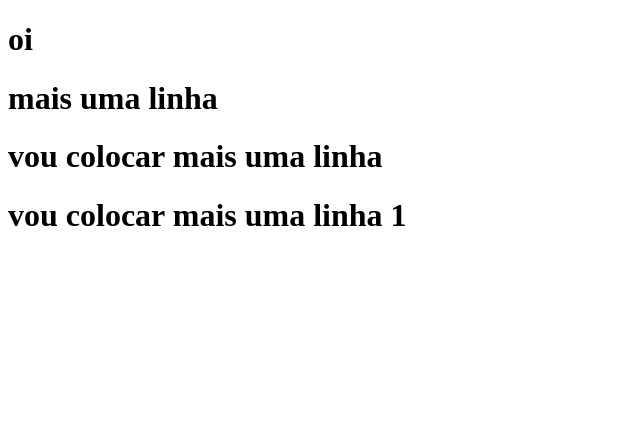
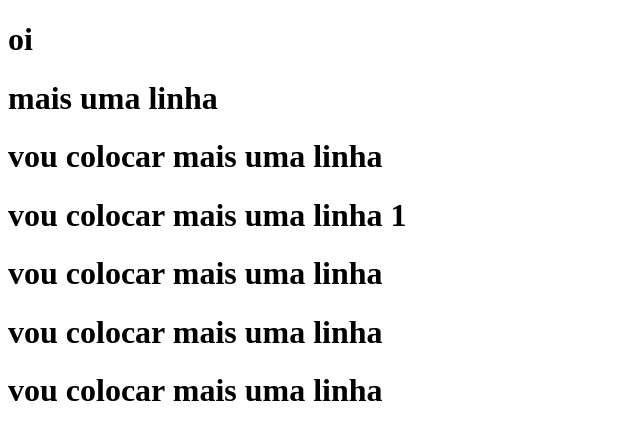
Before and after one commit to MarkinDannen/aulaSegunda, a plain HTML site: page index.html in a window 1280 px wide. Shown: the whole page, without its empty margins (0-640 px from the left). Drawn offline with Linux system fonts and the light colour scheme.

Commit message:
foi alterado nao tem o que fazer

```diff
--- a/index.html
+++ b/index.html
@@ -11,5 +11,8 @@
     <h1>mais uma linha</h1>
     <h1>vou colocar mais uma linha</h1>
     <h1>vou colocar mais uma linha 1</h1>
+    <h1>vou colocar mais uma linha</h1>
+    <h1>vou colocar mais uma linha</h1>
+    <h1>vou colocar mais uma linha</h1>
 </body>
 </html>
```
